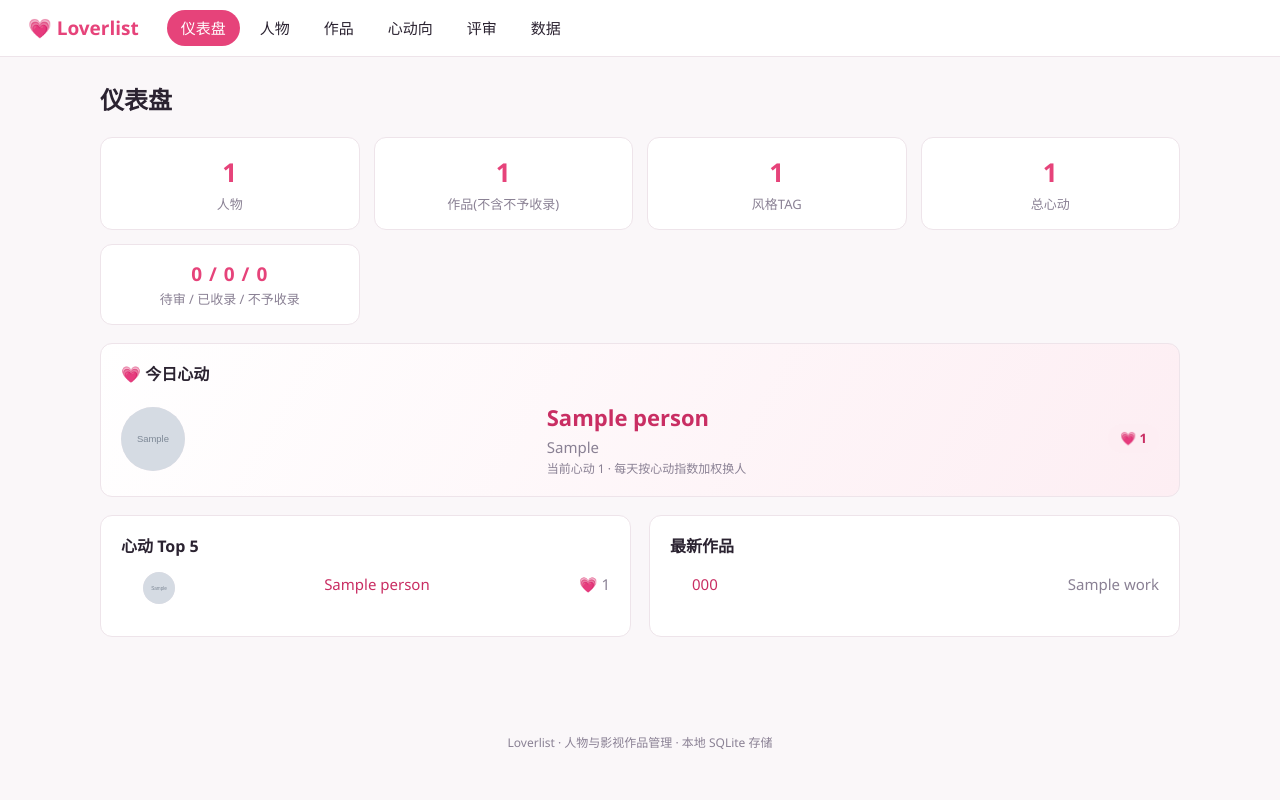
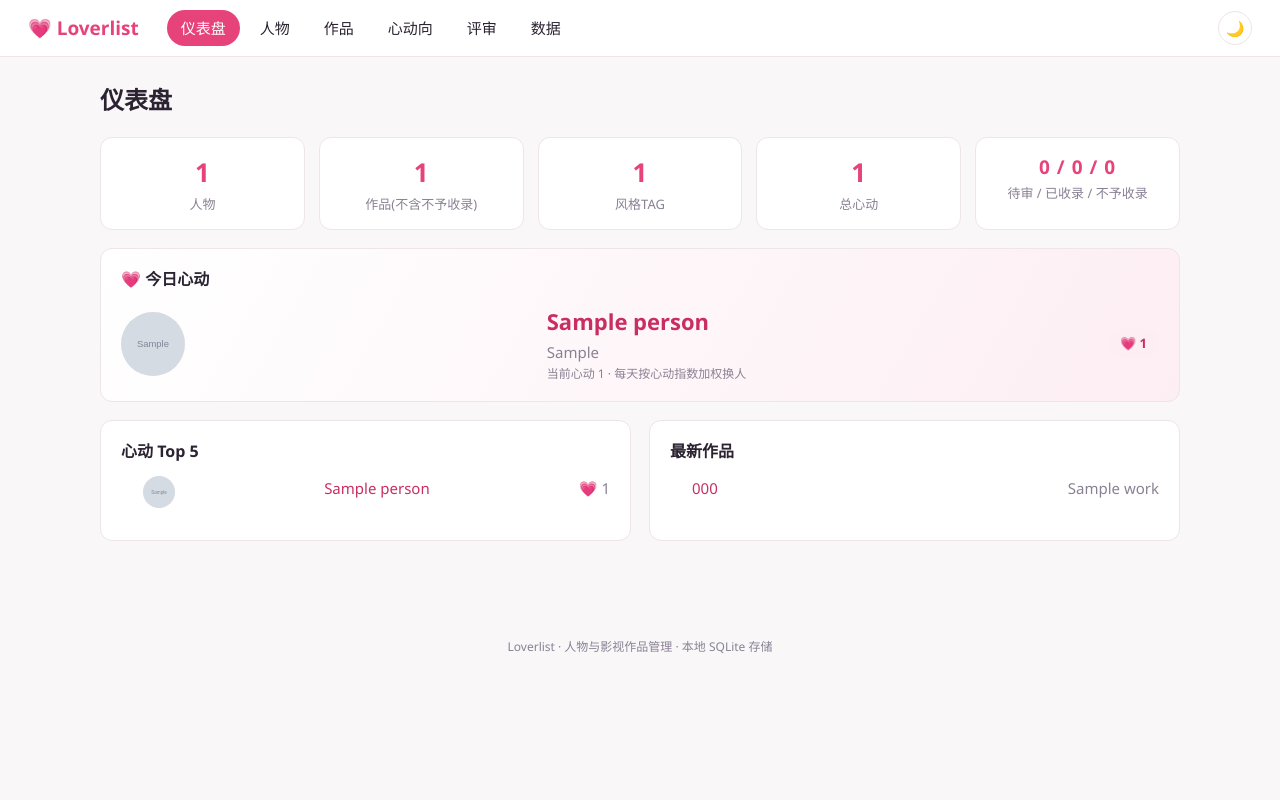
Before and after one commit to Curt-H/Loverlist, a Flask app: page / in a window 1280 px wide. Run offline with Flask 3, Linux system fonts and the light colour scheme; tables that the repository leaves empty hold one stand-in row (values such as "Sample post"); grey boxes marked "Sample" are stand-in pictures.

Commit message:
feat: 仪表盘五列布局、昼夜主题切换、人物列表心动改纯展示
- 仪表盘统计卡改为一行五张(窄屏仍2列)
- 顶栏新增主题切换按钮:深色变量集[data-theme=dark]+localStorage记忆,渲染前应用防闪白;全站硬编码色收敛为变量
- /persons 心动列改纯展示徽章:+1入口仅剩人物详情与作品详情两处
- tests: 67例全部通过;冒烟通过

```diff
--- a/static/style.css
+++ b/static/style.css
@@ -8,9 +8,28 @@
   --line: #eee4ea;
   --bg: #faf7f9;
   --card: #ffffff;
-  --ok-bg: #e7f7ec;  --ok-fg: #1c7c3f;
+  --row-hover: #fdf6f9;
+  --ok-bg: #e7f7ec;  --ok-fg: #1c7c3f;  --ok-border: #bfe3cc;
   --warn-bg: #fdf3dc; --warn-fg: #9a6b00;
-  --err-bg: #fdeaea;  --err-fg: #b3261e;
+  --err-bg: #fdeaea;  --err-fg: #b3261e; --err-border: #f3c6c4;
+  --fav-bg: #fff7e0; --fav-border: #f2d488; --fav-fg: #9a6b00;
+}
+
+/* ---- 黑夜主题(顶栏 🌙 按钮切换,localStorage 记忆) ---- */
+[data-theme="dark"] {
+  --pink: #ff5c8d;
+  --pink-dark: #ff7ba6;
+  --pink-light: #3a2530;
+  --ink: #f2ecf4;
+  --muted: #a79db0;
+  --line: #3d3545;
+  --bg: #171219;
+  --card: #221c28;
+  --row-hover: #2b2333;
+  --ok-bg: #1d3325;  --ok-fg: #7fd6a0;  --ok-border: #2e5c3f;
+  --warn-bg: #3a2f14; --warn-fg: #ffd37a;
+  --err-bg: #3d2020;  --err-fg: #ff9d96; --err-border: #6b3230;
+  --fav-bg: #3a3115; --fav-border: #6b5a20; --fav-fg: #ffd37a;
 }
 * { box-sizing: border-box; }
 body {
@@ -24,8 +43,14 @@ a:hover { text-decoration: underline; }
 .topbar {
   position: sticky; top: 0; z-index: 10;
   display: flex; align-items: center; gap: 28px;
-  padding: 10px 28px; background: #fff; border-bottom: 1px solid var(--line);
+  padding: 10px 28px; background: var(--card); border-bottom: 1px solid var(--line);
 }
+.theme-btn {
+  margin-left: auto; width: 34px; height: 34px; flex: none;
+  border: 1px solid var(--line); border-radius: 999px; background: var(--card);
+  cursor: pointer; font-size: 15px; line-height: 1;
+}
+.theme-btn:hover { border-color: var(--pink); }
 .brand { font-size: 19px; font-weight: 700; color: var(--pink); }
 .nav { display: flex; gap: 6px; flex-wrap: wrap; }
 .nav a {
@@ -57,7 +82,7 @@ h2 { font-size: 16px; margin: 0 0 12px; }
 @media (max-width: 800px) { .two-col { grid-template-columns: 1fr; } }
 
 /* ---- 统计卡 ---- */
-.stat-grid { display: grid; grid-template-columns: repeat(4, 1fr); gap: 14px; margin-bottom: 18px; }
+.stat-grid { display: grid; grid-template-columns: repeat(5, 1fr); gap: 14px; margin-bottom: 18px; }
 @media (max-width: 800px) { .stat-grid { grid-template-columns: repeat(2, 1fr); } }
 .stat-card {
   background: var(--card); border: 1px solid var(--line); border-radius: 12px;
--- a/templates/_macros.html
+++ b/templates/_macros.html
@@ -5,7 +5,7 @@
 {% macro heart_btn(p) -%}{{ heart_btn_for(p.id, p.heart_count) }}{%- endmacro %}
 
 {% macro heart_display(p) -%}
-<span class="heart-badge" title="心动指数(仅人物列表/详情与作品详情可+1)">💗 {{ p.heart_count }}</span>
+<span class="heart-badge" title="心动指数(仅人物详情与作品详情可+1)">💗 {{ p.heart_count }}</span>
 {%- endmacro %}
 
 {% macro fav_btn(p) -%}
--- a/templates/base.html
+++ b/templates/base.html
@@ -3,6 +3,7 @@
 <head>
 <meta charset="utf-8">
 <meta name="viewport" content="width=device-width, initial-scale=1">
+<script>try { document.documentElement.dataset.theme = localStorage.getItem("ll-theme") || "light"; } catch (e) {}</script>
 <title>{% block title %}仪表盘{% endblock %} · Loverlist</title>
 <link rel="stylesheet" href="{{ url_for('static', filename='style.css') }}">
 </head>
@@ -17,6 +18,7 @@
     <a href="{{ url_for('loverlist.review_page') }}" class="{{ 'active' if request.endpoint == 'loverlist.review_page' }}">评审{% if review_count %} <span class="nav-badge">{{ review_count }}</span>{% endif %}</a>
     <a href="{{ url_for('loverlist.data_page') }}" class="{{ 'active' if request.endpoint == 'loverlist.data_page' }}">数据</a>
   </nav>
+  <button type="button" class="theme-btn" id="theme-btn" title="切换白天/黑夜主题">🌙</button>
 </header>
 {% with msgs = get_flashed_messages(with_categories=true) %}
   {% if msgs %}<div class="flashes">{% for cat, m in msgs %}<div class="flash flash-{{ cat }}">{{ m }}</div>{% endfor %}</div>{% endif %}
@@ -194,6 +196,21 @@ if (tagToggle) {
       : '收起标签 ▴';
   });
 }
+
+// ---- 白天/黑夜主题切换(localStorage 记忆) ----
+const themeBtn = document.getElementById('theme-btn');
+if (themeBtn) {
+  const applyIcon = () => {
+    themeBtn.textContent = document.documentElement.dataset.theme === 'dark' ? '☀️' : '🌙';
+  };
+  applyIcon();
+  themeBtn.addEventListener('click', () => {
+    const next = document.documentElement.dataset.theme === 'dark' ? 'light' : 'dark';
+    document.documentElement.dataset.theme = next;
+    try { localStorage.setItem('ll-theme', next); } catch (e) {}
+    applyIcon();
+  });
+}
 </script>
 </body>
 </html>
--- a/templates/persons.html
+++ b/templates/persons.html
@@ -1,5 +1,5 @@
 {% extends "base.html" %}
-{% from "_macros.html" import heart_btn, fav_btn, paginate, bwh, avatar %}
+{% from "_macros.html" import heart_display, fav_btn, paginate, bwh, avatar %}
 {% block title %}人物{% endblock %}
 {% block content %}
 <div class="page-head">
@@ -46,7 +46,7 @@
       <td>{{ bwh(p) }}</td>
       <td>{{ p.cup or '—' }}</td>
       <td class="muted">{{ p.current_agency or '—' }}</td>
-      <td class="nowrap">{{ heart_btn(p) }}</td>
+      <td class="nowrap">{{ heart_display(p) }}</td>
       <td class="nowrap">{{ fav_btn(p) }}</td>
       <td class="nowrap actions">
         <a class="btn btn-small" href="{{ url_for('loverlist.person_edit', pid=p.id) }}">编辑</a>
```
Also changed, not shown: other parts of static/style.css (+12 -12 lines), tests/test_web.py (+3 -1 lines), README.md.
